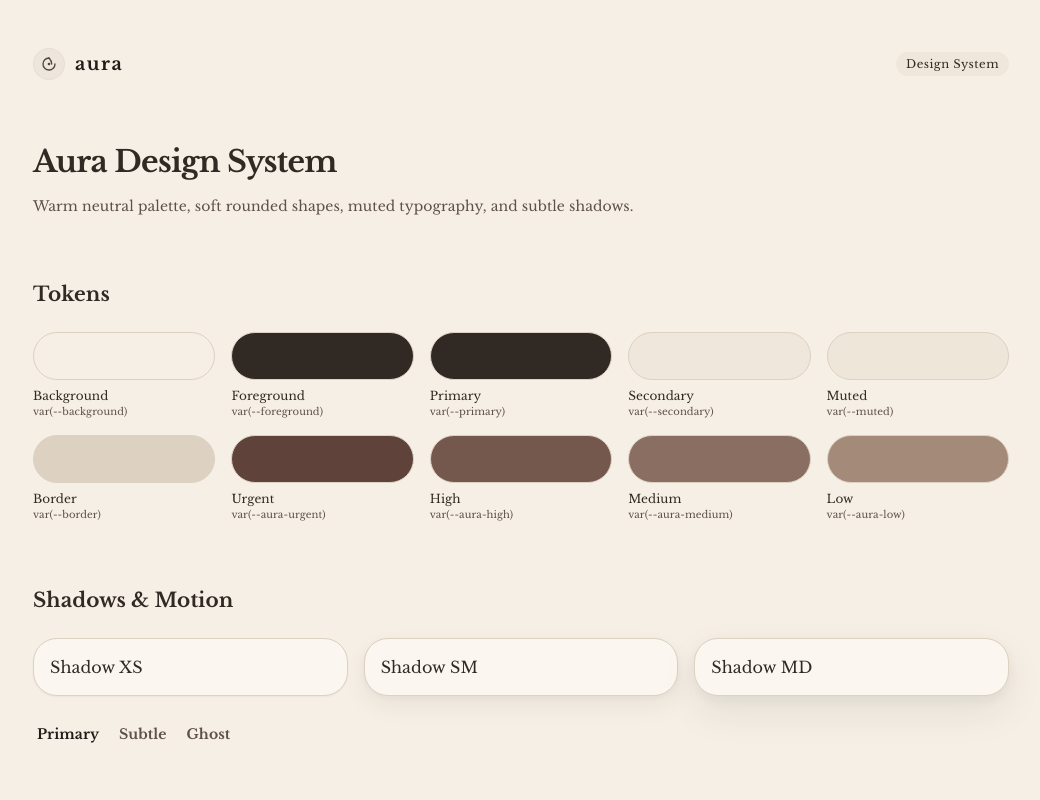
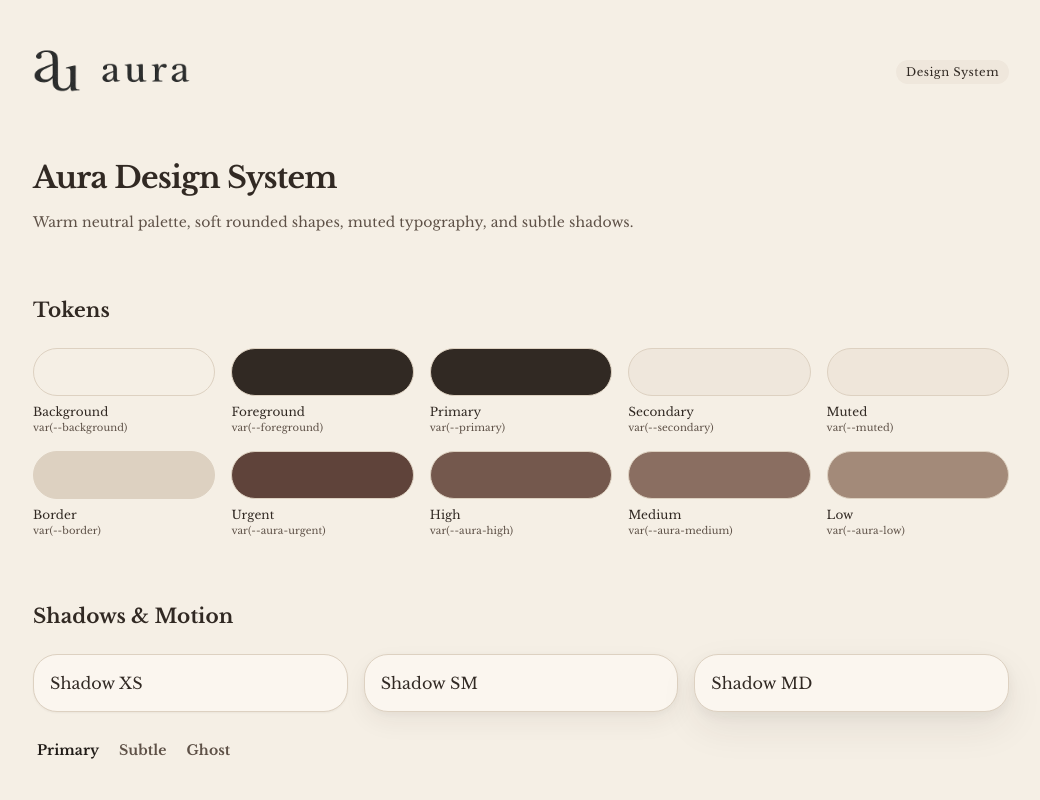
Before and after one commit to teresal92/aura, a Next.js app: page /design-system in a window 1280 px wide. Shown: the top 800 px of the page, without its empty margins (119-1159 px from the left). Built offline with nearby package versions, Linux system fonts and the light colour scheme.

Commit message:
feat: update header logo wordmark

```diff
--- a/src/components/aura-primitives.tsx
+++ b/src/components/aura-primitives.tsx
@@ -1,5 +1,6 @@
 'use client'
 
+import Image from 'next/image'
 import { forwardRef } from 'react'
 import { cn } from '@/lib/utils'
 
@@ -11,39 +12,20 @@ export function AuraLogo({
   className?: string
 }) {
   const sizeMap = {
-    sm: { wrapper: 'h-7 w-7', icon: 'h-3.5 w-3.5', text: 'text-sm' },
-    md: { wrapper: 'h-8 w-8', icon: 'h-4 w-4', text: 'text-lg' },
-    lg: { wrapper: 'h-10 w-10', icon: 'h-5 w-5', text: 'text-xl' },
+    sm: 'h-8',
+    md: 'h-12',
+    lg: 'h-16',
   }
-  const s = sizeMap[size]
 
   return (
-    <div className={cn('flex items-center gap-2.5', className)}>
-      <div
-        className={cn(
-          'flex items-center justify-center rounded-full border border-aura-divider/80 bg-foreground/4',
-          s.wrapper
-        )}
-      >
-        <svg
-          className={cn('text-foreground/85', s.icon)}
-          viewBox="0 0 24 24"
-          fill="none"
-          stroke="currentColor"
-          strokeWidth={2}
-          strokeLinecap="round"
-          strokeLinejoin="round"
-          aria-hidden="true"
-        >
-          <path d="M12 3C7 3 3 7 3 12s4 9 9 9 9-4 9-9" />
-          <path d="M12 3c2.5 2.5 4 6 4 9" />
-          <circle cx="12" cy="12" r="2" fill="currentColor" stroke="none" />
-        </svg>
-      </div>
-      <span className={cn('aura-text-logo font-bold text-aura-foreground-strong', s.text)}>
-        aura
-      </span>
-    </div>
+    <Image
+      src="/aura-main-logo.png"
+      alt="Aura"
+      width={804}
+      height={244}
+      priority
+      className={cn(sizeMap[size], 'w-auto shrink-0', className)}
+    />
   )
 }
 
```
Also changed, not shown: public/aura-main-logo.png (added).
